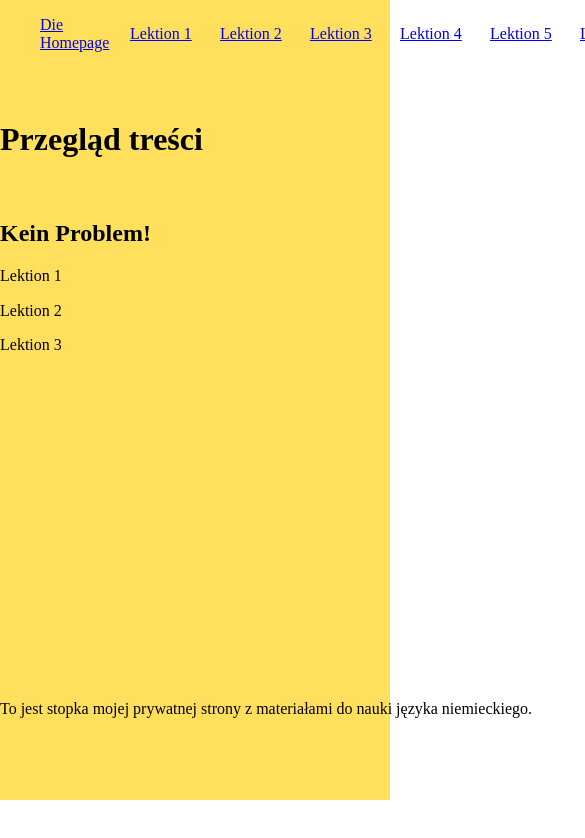
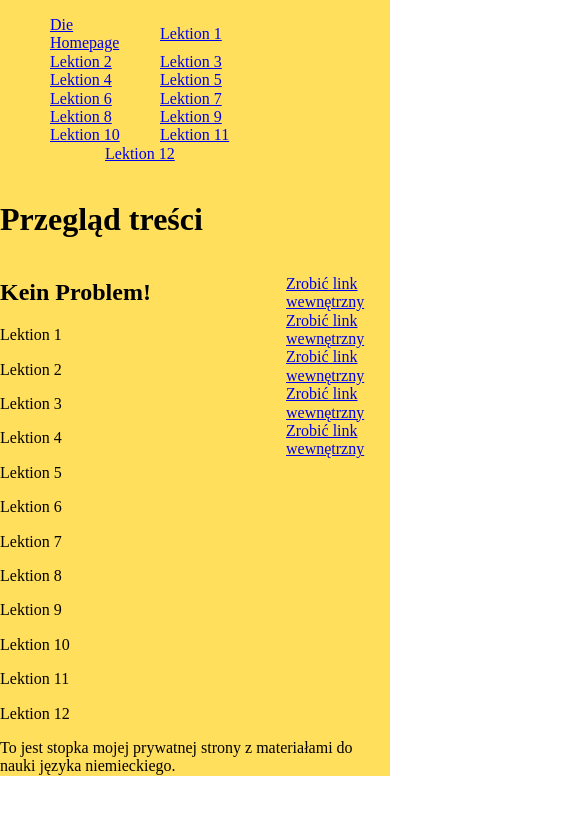
Before and after one commit to michal-robert-adamczyk/German-self-studying, a plain HTML site: page index.html in a window 390 px wide. Shown: the top 838 px of the page, 585 px wide, since content can reach past the window. Drawn offline with Linux system fonts and the light colour scheme.

Commit message:
content extended

```diff
--- a/index.html
+++ b/index.html
@@ -15,48 +15,48 @@
     <main class="body">
         <header class="main__navigation">
             <nav>
-                <ul class='main__navigationUL'>
-                    <li class='main_navigationItem'>
+                <ul class='navigation__unorderedList'>
+                    <li class='navigation__item'>
                         <a href="index.html">Die Homepage</a>
                     </li>
 
-                    <li class='main_navigationItem'>
+                    <li class='navigation__item'>
                         <a href="Lektion1.html">Lektion 1</a>
                     </li>
 
-                    <li class='main_navigationItem'>
+                    <li class='navigation__item'>
                         <a href="Lektion2.html">Lektion 2</a>
                     </li>
 
-                    <li class='main_navigationItem'>
+                    <li class='navigation__item'>
                         <a href="Lektion3.html">Lektion 3</a>
                     </li>
 
-                    <li class='main_navigationItem'>
+                    <li class='navigation__item'>
                         <a href="Lektion4.html">Lektion 4</a>
                     </li>
-                    <li class='main_navigationItem'>
+                    <li class='navigation__item'>
                         <a href="Lektion5.html">Lektion 5</a>
                     </li>
-                    <li class='main_navigationItem'>
+                    <li class='navigation__item'>
                         <a href="Lektion6.html">Lektion 6</a>
                     </li>
-                    <li class='main_navigationItem'>
+                    <li class='navigation__item'>
                         <a href="Lektion7.html">Lektion 7</a>
                     </li>
-                    <li class='main_navigationItem'>
+                    <li class='navigation__item'>
                         <a href="Lektion8.html">Lektion 8</a>
                     </li>
-                    <li class='main_navigationItem'>
+                    <li class='navigation__item'>
                         <a href="Lektion9.html">Lektion 9</a>
                     </li>
-                    <li class='main_navigationItem'>
+                    <li class='navigation__item'>
                         <a href="Lektion10.html">Lektion 10</a>
                     </li>
-                    <li class='main_navigationItem'>
+                    <li class='navigation__item'>
                         <a href="Lektion11.html">Lektion 11</a>
                     </li>
-                    <li class='main_navigationItem'>
+                    <li class='navigation__item'>
                         <a href="Lektion12.html">Lektion 12</a>
                     </li>
                 </ul>
@@ -80,6 +80,33 @@
                 </p>
                 <p>
                     Lektion 3
+                </p>
+                <p>
+                    Lektion 4
+                </p>
+                <p>
+                    Lektion 5
+                </p>
+                <p>
+                    Lektion 6
+                </p>
+                <p>
+                    Lektion 7
+                </p>
+                <p>
+                    Lektion 8
+                </p>
+                <p>
+                    Lektion 9
+                </p>
+                <p>
+                    Lektion 10
+                </p>
+                <p>
+                    Lektion 11
+                </p>
+                <p>
+                    Lektion 12
                 </p>
                 <!--
 
--- a/style.css
+++ b/style.css
@@ -15,7 +15,6 @@ html {
     "content . menu"
     "footer footer footer";
 grid-template-columns: 10fr 1fr 4fr;
-grid-template-rows: 100px 100px 500px 100px;
 }
 
 .main__header{
@@ -23,14 +22,15 @@ grid-template-rows: 100px 100px 500px 100px;
 }
 
 
-.main__navigationUL{
+.navigation__unorderedList{
     grid-area: navigation;
     display: flex;
     justify-content: space-around;
+    flex-wrap: wrap;
     list-style: none;
 }
 
-.main_navigationItem{
+.navigation__item{
     display:flex;
     width: 90px;
     align-items: center;
@@ -55,4 +55,9 @@ grid-template-rows: 100px 100px 500px 100px;
     grid-area: footer;
 }
 
+@media (max-width: 640px) {
+    .navigation_list{
+        flex-direction: column:
+        .navigation
+    }
 }
```
